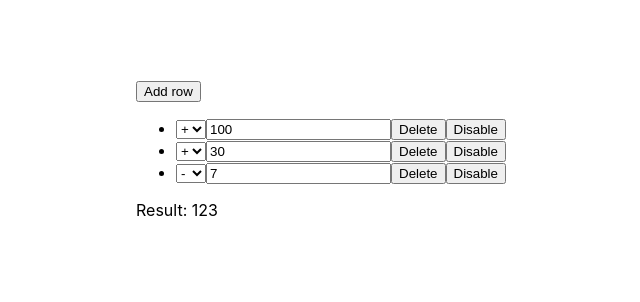
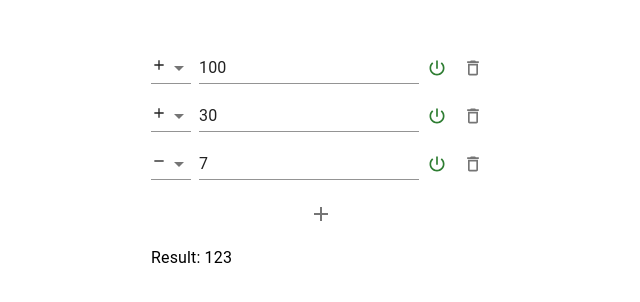
Before and after one commit to MassimilianoPellegrino/coolshop-react-challenge, a React (Create React App) app: page / in a window 1280 px wide. Shown: the part 250-552 px from the top of the page, without its empty margins (319-959 px from the left). Built offline with nearby package versions, Linux system fonts and the light colour scheme; the HTML template or start-up script is replaced by a standard one.

Commit message:
prettier

```diff
--- a/package.json
+++ b/package.json
@@ -3,6 +3,10 @@
   "version": "0.1.0",
   "private": true,
   "dependencies": {
+    "@emotion/react": "^11.14.0",
+    "@emotion/styled": "^11.14.0",
+    "@mui/icons-material": "^6.4.3",
+    "@mui/material": "^6.4.3",
     "@testing-library/jest-dom": "^5.14.1",
     "@testing-library/react": "^13.0.0",
     "@testing-library/user-event": "^13.2.1",
--- a/src/App.css
+++ b/src/App.css
@@ -1,7 +1,6 @@
 .App {
   display: flex;
   flex: 1;
-  flex-direction: column;
   align-items: center;
   justify-content: center;
   height: 100vh;
--- a/src/App.js
+++ b/src/App.js
@@ -1,12 +1,13 @@
+import { Box } from '@mui/material';
 import './App.css';
 import Calculator from './components/Calculator';
 
 function App() {
 
   return (
-    <div className="App">
+    <Box className="App">
       <Calculator/>
-    </div>
+    </Box>
   );
 }
 
--- a/src/components/Calculator.css
+++ b/src/components/Calculator.css
@@ -0,0 +1,10 @@
+.calculator {
+    display: flex;
+    flex-direction: column;
+    align-items: flex-start;
+}
+.rowsContainer {
+    display: flex;
+    flex-direction: column;
+    align-items: center;
+}
--- a/src/components/Calculator.js
+++ b/src/components/Calculator.js
@@ -1,6 +1,8 @@
 import { useMemo, useState } from 'react';
 import Row from './Row';
 import './Calculator.css'
+import { Box, IconButton, List, Typography } from '@mui/material';
+import { Add as AddIcon } from '@mui/icons-material';
 
 function Calculator() {
 
@@ -16,19 +18,19 @@ function Calculator() {
 
     const result = useMemo(calculateResult, [rows]);
 
-    const changeSign = (index) => {
+    const changeRowSign = (index) => {
         const newRows = [...rows];
         newRows[index].number = -rows[index].number;
         setRows(newRows);
     };
 
-    const changeNumber = (index, newNumber) => {
+    const changeRowNumber = (index, newNumber) => {
         const newRows = [...rows];
         newRows[index].number = newNumber;
         setRows(newRows);
     };
 
-    const changeEnablement = (index) => {
+    const changeRowEnablement = (index) => {
         const newRows = [...rows];
         newRows[index].enabled = !rows[index].enabled;
         setRows(newRows);
@@ -46,30 +48,36 @@ function Calculator() {
     };
 
     return (
-        <div>
-            <div>
-                <button onClick={addRow}>
-                    Add row
-                </button>
-            </div>
-            <ul>
+        <Box className='calculator'>
+            <Box className='rowsContainer'>
+                <List>
                     {rows.map((row, index) =>
                         <Row
                             key={index}
                             index={index}
                             number={row.number}
                             enabled={row.enabled}
-                        changeSign={changeSign}
-                        changeNumber={changeNumber}
-                        changeEnablement={changeEnablement}
+                            changeSign={changeRowSign}
+                            changeNumber={changeRowNumber}
+                            changeEnablement={changeRowEnablement}
                             deleteRow={deleteRow}
                         />
                     )}
-            </ul>
-            <div>
+                </List>
+                <IconButton
+                    sx={{ paddingTop: 1.5 }}
+                    onClick={addRow}
+                    variant='outlined'
+                >
+                    <AddIcon fontSize='medium' />
+                </IconButton>
+            </Box>
+            <Typography
+                paddingTop={1.5}
+            >
                 Result: {result}
-            </div>
-        </div>
+            </Typography>
+        </Box>
     )
 }
 
--- a/src/components/Row.js
+++ b/src/components/Row.js
@@ -1,5 +1,12 @@
 import { useMemo } from 'react';
 import './Row.css';
+import { IconButton, ListItem, MenuItem, Select, TextField } from '@mui/material';
+import {
+    Add as AddIcon,
+    Remove as RemoveIcon,
+    DeleteOutline as DeleteIcon,
+    PowerSettingsNew as PowerSettingsNewIcon
+} from '@mui/icons-material';
 
 function Row({
     index,
@@ -22,25 +29,55 @@ function Row({
     };
 
     return (
-        <li>
-            <select
+        <ListItem disablePadding sx={{paddingTop: 1.5}}>
+            <Select
+                sx={{marginRight: 1}}
+                variant='standard'
+                className='selectSign'
                 value={sign}
                 onChange={() => changeSign(index)}
             >
-                <option value='+'>+</option>
-                <option value='-'>-</option>
-            </select>
-            <input
+                <MenuItem
+                    value='+'
+                >
+                    <AddIcon
+                        color={enabled ? 'inherit' : 'disabled'}
+                        fontSize='inherit'
+                    />
+                </MenuItem>
+                <MenuItem
+                    value='-'
+                >
+                    <RemoveIcon
+                        color={enabled ? 'inherit' : 'disabled'}
+                        fontSize='inherit'
+                    />
+                </MenuItem>
+            </Select>
+            <TextField
+                sx={{ input: { color: enabled ? 'text.primary' : 'text.disabled' } }}
+                variant='standard'
                 value={Math.abs(number)}
                 onChange={e => handleChangedInputValue(e)}
             />
-            <button onClick={() => deleteRow(index)}>
-                Delete
-            </button>
-            <button onClick={() => changeEnablement(index)}>
-                {enabled ? 'Disable' : 'Enable'}
-            </button>
-        </li>
+            <IconButton
+                onClick={() => changeEnablement(index)}
+                variant='contained'
+            >
+                <PowerSettingsNewIcon
+                    fontSize='small'
+                    color={enabled ? 'success' : 'disabled'}
+                />
+            </IconButton>
+            <IconButton
+                onClick={() => deleteRow(index)}
+                variant='contained'
+            >
+                <DeleteIcon
+                    fontSize='small'
+                />
+            </IconButton>
+        </ListItem>
     );
 }
 
```
Also changed, not shown: 1 other file (tests, documents, lock files or other folders). Lines whose indentation alone changed are shown as unchanged.
